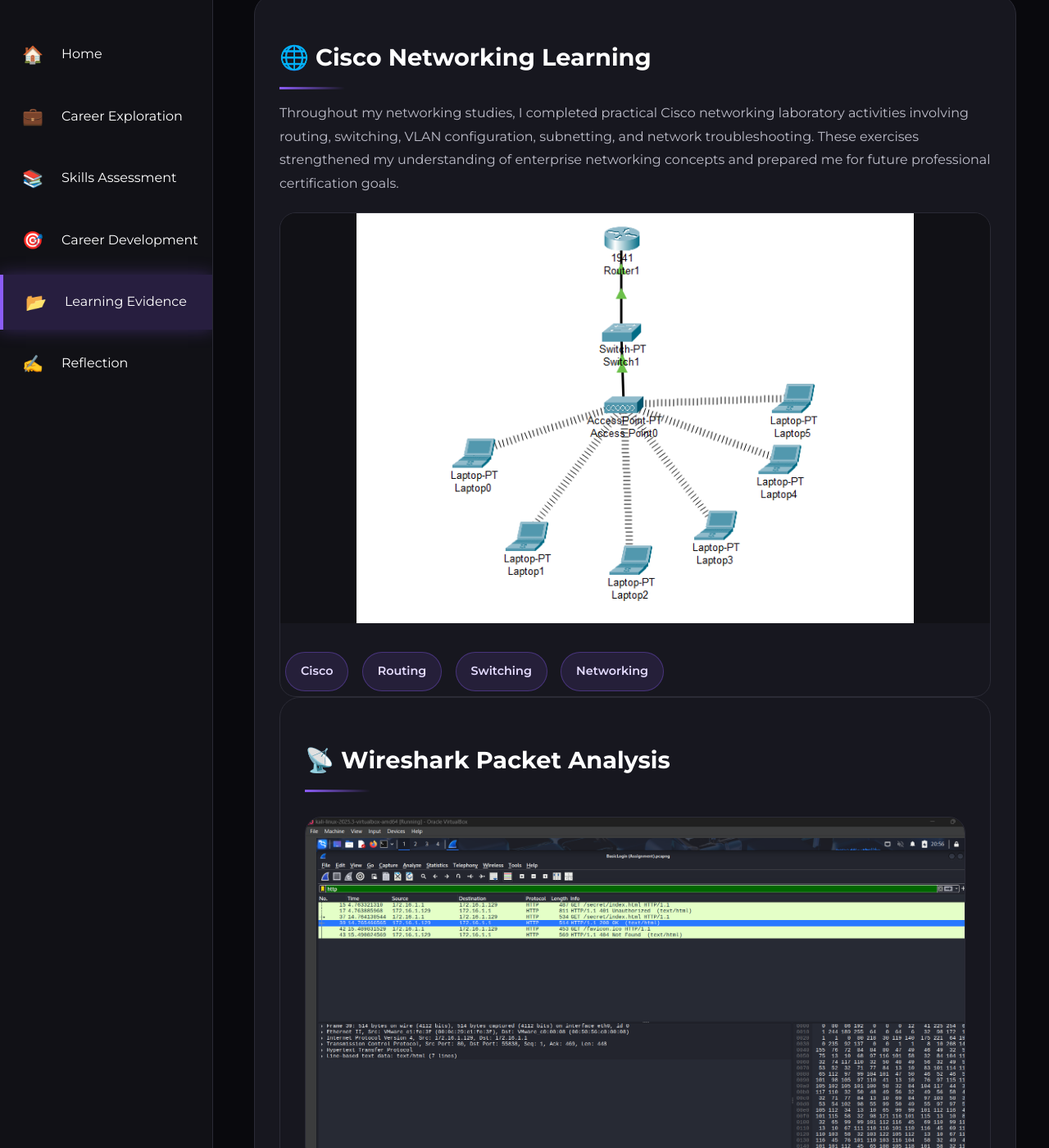
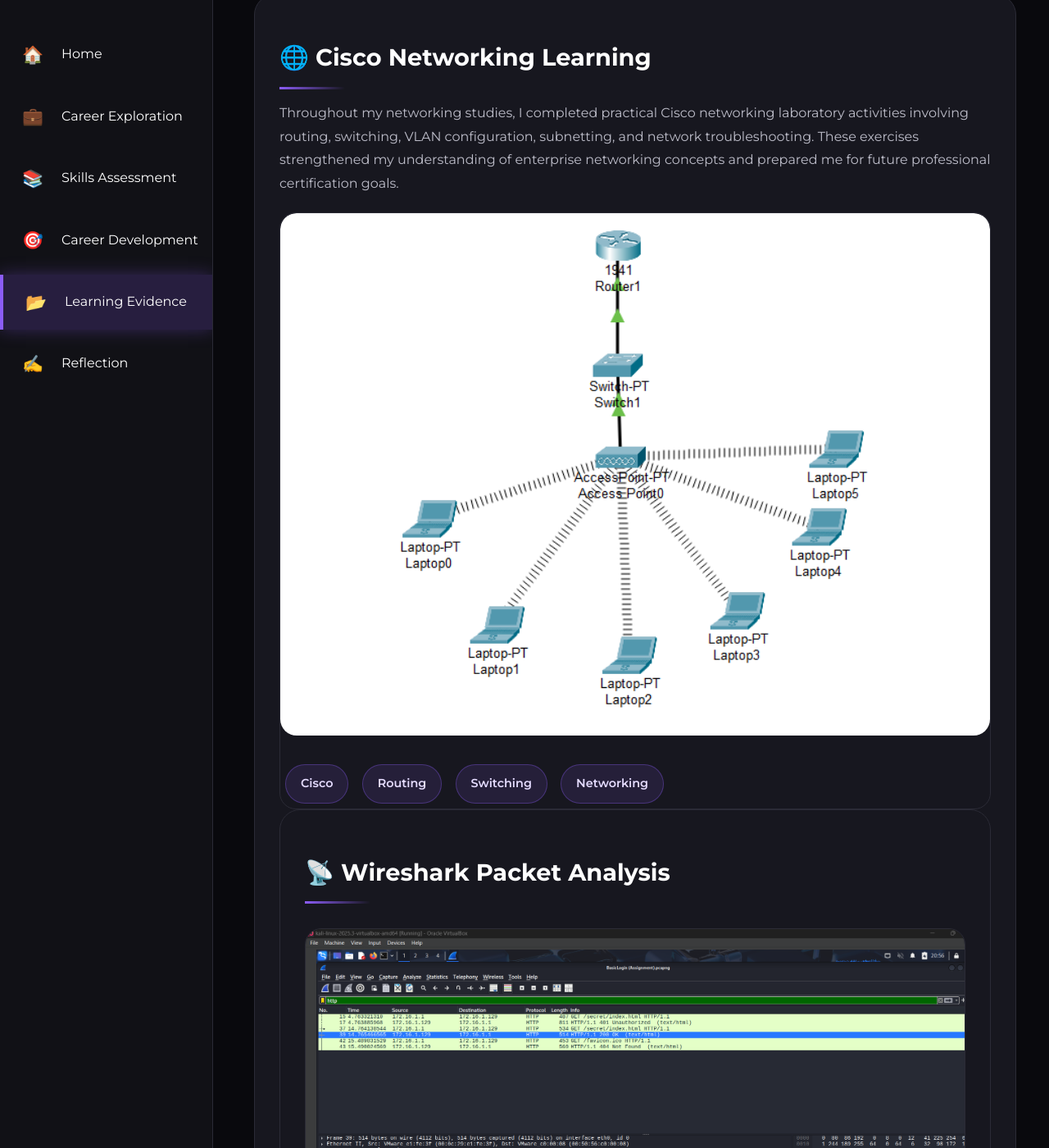
Before and after one commit to juzzatul/juzzatul.github.io, a Jekyll site: the page built from section-d.md, in a window 1280 px wide and 1400 px high, scrolled down 5320 px. Shown: the whole window at 82% size. Built offline with Jekyll 4.4.1, drawn with Linux system fonts in a browser that asks for light colours.

Commit message:
Update style.scss

```diff
--- a/assets/css/style.scss
+++ b/assets/css/style.scss
@@ -993,9 +993,10 @@ h2::after{
 
     min-width:100%;
 
-    height:500px;
+    height:auto;
 
-    object-fit:contain;
+    display:block;
 
-    background:#111116;
+    border-radius:20px;
+
 }
```
